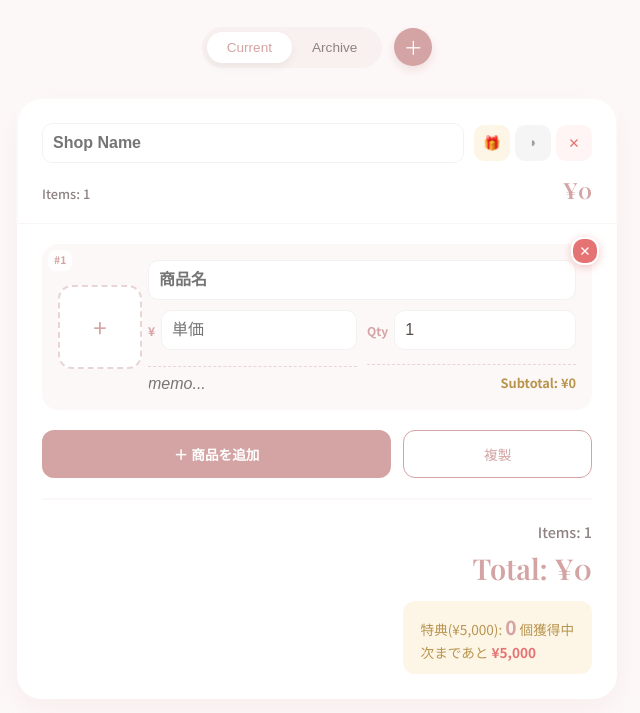
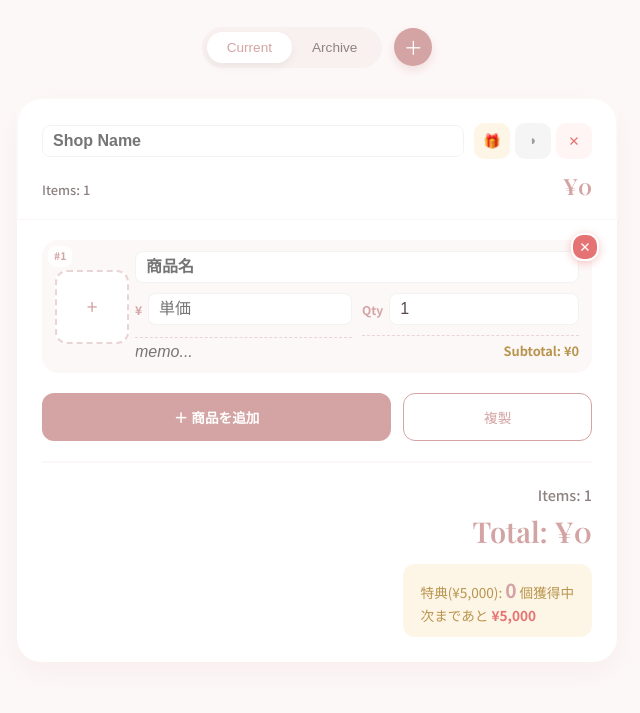
Before and after one commit to komugi-wan/two, a plain HTML site: page index.html in a window 1280 px wide. Shown: the part 129-842 px from the top of the page, without its empty margins (323-963 px from the left). Drawn offline with nearby package versions, Linux system fonts and the light colour scheme; a web font is replaced by a local one.

Commit message:
Update index.html

```diff
--- a/index.html
+++ b/index.html
@@ -9,7 +9,8 @@
     <meta name="apple-mobile-web-app-capable" content="yes">
     <meta name="apple-mobile-web-app-status-bar-style" content="default">
 
-    <title>Dusky Pink Shopping Calc | Atelier</title>
+    <title>Dusky Pink Shopping Calc |
+Atelier</title>
     <link href="https://fonts.googleapis.com/css2?family=Noto+Sans+JP:wght@300;400;500;700&family=Playfair+Display:ital,wght@0,600;1,600&display=swap" rel="stylesheet">
     <style>
         :root {
@@ -273,15 +274,15 @@
 
         .item-row {
             display: grid;
-            grid-template-columns: 80px 1fr 1fr;
+grid-template-columns: 70px 1fr 1fr;
             grid-template-areas:
                 "img name name"
                 "img price qty"
                 "img memo subtotal";
-            gap: 10px;
+gap: 8px 10px;
             align-items: center;
             background: var(--light-pink);
-            padding: 15px;
+            padding: 10px 12px;
             border-radius: var(--radius-md);
             margin-bottom: 12px;
             border: 1px solid transparent;
@@ -309,17 +310,21 @@
             pointer-events: none;
         }
 
-        .img-upload { grid-area: img; align-self: center; }
-        .p-name { grid-area: name; font-weight: 700; }
-        .p-price-wrap { grid-area: price; display: flex; align-items: center; gap: 6px; }
-        .p-qty-wrap { grid-area: qty; display: flex; align-items: center; gap: 6px; }
+        .img-upload { grid-area: img; align-self: center;
+}
+        .p-name { grid-area: name; font-weight: 700; margin-bottom: 2px;
+}
+        .p-price-wrap { grid-area: price; display: flex; align-items: center; gap: 6px;
+}
+        .p-qty-wrap { grid-area: qty; display: flex; align-items: center; gap: 6px;
+}
 
         .p-memo-wrap {
             grid-area: memo;
 display: flex;
             align-items: center;
-            padding-top: 8px;
-            margin-top: 4px;
+            padding-top: 5px;
+            margin-top: 2px;
             border-top: 1px dashed var(--soft-pink);
 }
         .p-memo {
@@ -337,8 +342,8 @@
             font-size: 0.8rem;
             color: var(--accent-gold);
             font-weight: 700;
-            padding-top: 8px;
-            margin-top: 4px;
+            padding-top: 5px;
+            margin-top: 2px;
             border-top: 1px dashed var(--soft-pink);
             white-space: nowrap;
             min-width: 100px;
@@ -364,10 +369,10 @@
         }
 
         .img-upload {
-            width: 80px;
-            height: 80px;
+            width: 70px;
+height: 70px;
             border: 2px dashed var(--soft-pink);
-            border-radius: 14px;
+            border-radius: 12px;
             display: flex;
             align-items: center;
             justify-content: center;
@@ -375,7 +380,7 @@
             overflow: hidden;
             background-size: cover;
 background-position: center;
-            font-size: 1.5rem;
+            font-size: 1.2rem;
             color: var(--main-pink);
             background-color: var(--white);
             transition: var(--transition);
@@ -389,8 +394,8 @@
         input[type="text"], input[type="number"] {
             width: 100%;
 border: 1px solid rgba(0,0,0,0.05);
-            border-radius: 10px;
-            padding: 10px;
+            border-radius: 8px;
+            padding: 6px 10px;
             box-sizing: border-box;
             color: var(--text-color);
             font-size: 16px;
@@ -444,7 +449,8 @@
             width: fit-content;
 }
 
-        .next-bonus { font-weight: 700; color: var(--danger); }
+        .next-bonus { font-weight: 700; color: var(--danger);
+}
 
         .btn {
             cursor: pointer;
@@ -468,13 +474,20 @@
             border-radius: 10px;
         }
 
-        .btn-add-item { background: var(--main-pink); color: white; flex: 2; height: 48px; font-weight: 700; }
-        .btn-duplicate { background: var(--white); border: 1.5px solid var(--main-pink); color: var(--main-pink); flex: 1; height: 48px; }
-        .btn-archive { background: #f5f5f5; color: var(--archive-color); }
-        .btn-remove { background: #fff5f5; color: var(--danger); }
-        .btn-bonus-trigger { background: var(--accent-gold-light); color: var(--accent-gold); }
+        .btn-add-item { background: var(--main-pink);
+color: white; flex: 2; height: 48px; font-weight: 700; }
+        .btn-duplicate { background: var(--white);
+border: 1.5px solid var(--main-pink); color: var(--main-pink); flex: 1; height: 48px;
+}
+        .btn-archive { background: #f5f5f5; color: var(--archive-color);
+}
+        .btn-remove { background: #fff5f5; color: var(--danger);
+}
+        .btn-bonus-trigger { background: var(--accent-gold-light); color: var(--accent-gold);
+}
 
-        .btn:active { transform: scale(0.95); }
+        .btn:active { transform: scale(0.95);
+}
 
         .modal-overlay {
             position: fixed;
@@ -529,17 +542,24 @@
 gap: 12px;
         }
 
-        .btn-modal-cancel { background: var(--light-pink); color: var(--text-light); flex: 1; }
-        .btn-modal-confirm { background: var(--danger); color: white; flex: 1; }
-        .btn-modal-save { background: var(--main-pink); color: white; flex: 1; }
+        .btn-modal-cancel { background: var(--light-pink); color: var(--text-light); flex: 1;
+}
+        .btn-modal-confirm { background: var(--danger); color: white; flex: 1;
+}
+        .btn-modal-save { background: var(--main-pink); color: white; flex: 1;
+}
 
-        .hidden { display: none !important; }
+        .hidden { display: none !important;
+}
 
         @keyframes fadeIn {
-            from { opacity: 0; transform: translateY(10px); }
-            to { opacity: 1; transform: translateY(0); }
+            from { opacity: 0;
+transform: translateY(10px); }
+            to { opacity: 1; transform: translateY(0);
 }
-        .shop-card { animation: fadeIn 0.4s ease-out; }
+        }
+        .shop-card { animation: fadeIn 0.4s ease-out;
+}
 
     </style>
 </head>
@@ -558,6 +578,7 @@
 
     <div id="app" class="container"></div>
 
+
 <div id="delete-modal" class="modal-overlay">
         <div class="modal-content">
             <div class="modal-title">Remove Item</div>
@@ -565,6 +586,7 @@
             <div class="modal-btns">
                 <button class="btn btn-modal-cancel" onclick="closeModal()">キャンセル</button>
                 <button class="btn btn-modal-confirm" id="confirm-delete-btn">削除する</button>
+
  </div>
         </div>
     </div>
@@ -576,6 +598,7 @@
             <div id="modal-bonus-list" class="bonus-settings-list"></div>
             <button class="btn-add-bonus-in-modal" onclick="addBonusRowInModal()">＋ 特典条件を追加</button>
             <div class="modal-btns" style="margin-top:20px;">
+
               <button class="btn btn-modal-cancel" onclick="closeBonusModal()">閉じる</button>
             </div>
         </div>
@@ -585,6 +608,7 @@
         if ('serviceWorker' in navigator) {
             window.addEventListener('load', () => {
                 navigator.serviceWorker.register('sw.js')
+
     .then(reg => console.log('Service Worker registered'))
                 .catch(err => console.error('Service Worker registration failed', err));
 });
@@ -604,11 +628,13 @@
                 const request = indexedDB.open(DB_NAME, DB_VERSION);
                 request.onupgradeneeded = (e) => {
                     const db = e.target.result;
+
       if (!db.objectStoreNames.contains(STORE_NAME)) {
                         db.createObjectStore(STORE_NAME);
                     }
                 };
                 request.onsuccess = (e) => resolve(e.target.result);
+
     request.onerror = (e) => reject(e.target.error);
             });
 }
@@ -628,6 +654,7 @@
                 if (currentTab === 'main') {
                     card.classList.toggle('hidden', isArchived);
                 } else {
+
   card.classList.toggle('hidden', !isArchived);
                 }
             });
@@ -640,7 +667,8 @@
             el.setAttribute('data-archived', !isArchived);
 
             const btn = el.querySelector('.btn-archive');
-            btn.innerHTML = !isArchived ? '◖' : '◗';
+            btn.innerHTML = !isArchived ?
+'◖' : '◗';
             btn.title = !isArchived ? '復元' : 'アーカイブ';
 
             debouncedSave();
@@ -656,16 +684,21 @@
                 <div class="shop-card" id="${setId}" data-archived="${isArchived}">
                     <div class="shop-sticky-header">
                         <div class="shop-header">
-                            <input type="text" class="shop-title" placeholder="Shop Name" value="${savedData ? savedData.title : ''}" oninput="debouncedSave()">
+                            <input type="text" class="shop-title" placeholder="Shop
+Name" value="${savedData ? savedData.title : ''}" oninput="debouncedSave()">
                             <div style="display: flex; gap: 5px;">
                                 <button class="btn btn-icon btn-bonus-trigger" onclick="openBonusModal('${setId}')" title="特典設定">🎁</button>
-                                <button class="btn btn-icon btn-archive" onclick="toggleArchive('${setId}')" title="${isArchived ? '復元' : 'アーカイブ'}">${isArchived ? '◖' : '◗'}</button>
+
+       <button class="btn btn-icon btn-archive" onclick="toggleArchive('${setId}')" title="${isArchived ? '復元' : 'アーカイブ'}">${isArchived ?
+'◖' : '◗'}</button>
                                 <button class="btn btn-icon btn-remove" onclick="removeSetConfirm('${setId}')">✕</button>
                             </div>
                         </div>
+
               <div class="header-summary-row">
                             <div class="header-total-qty">Items: <span class="total-qty-val">0</span></div>
                             <div class="header-total-price">¥<span class="total-val">0</span></div>
+
 </div>
                     </div>
 
@@ -674,15 +707,18 @@
                     <div class="items-container" id="items-${setId}"></div>
 
                     <div style="margin-top: 20px; display: flex; gap: 12px;">
+
                <button class="btn btn-add-item" onclick="addItem('${setId}')">＋ 商品を追加</button>
                         <button class="btn btn-duplicate" onclick="duplicateSet('${setId}')">複製</button>
                     </div>
 
                     <div class="footer-summary">
+
            <div class="total-items">Items: <span class="total-qty-val-footer">0</span></div>
                         <div class="total-price">Total: ¥<span class="total-val-footer">0</span></div>
                         <div class="bonus-info-container" id="bonus-info-list-${setId}"></div>
                     </div>
+
    </div>
             `;
 
@@ -736,6 +772,7 @@
                     <input type="number" inputmode="numeric" class="modal-unit-input bonus-unit" value="${val}">
                     <span>円ごと</span>
                 </div>
+
      <button class="btn-remove-bonus" onclick="this.parentElement.remove()">✕</button>
             `;
 listArea.appendChild(div);
@@ -760,31 +797,37 @@
             itemRow.className = 'item-row';
 
             const randomId = Math.random().toString(36).substr(2, 9);
-            const bgStyle = itemData?.img ? `background-image: url(${itemData.img}); border-style: solid;` : '';
+            const bgStyle = itemData?.img ?
+`background-image: url(${itemData.img}); border-style: solid;` : '';
 
             itemRow.innerHTML = `
                 <div class="item-number">#</div>
                 <label class="img-upload" id="label-${randomId}" style="${bgStyle}">
-                    ${itemData?.img ? '' : '+'}
+                    ${itemData?.img ?
+'' : '+'}
                     <input type="file" hidden accept="image/*" onchange="handleImage(this, 'label-${randomId}')">
                 </label>
                 <input type="text" class="p-name" placeholder="商品名" value="${itemData ? itemData.name : ''}" oninput="debouncedSave()">
                 <div class="p-price-wrap">
+
      <span style="font-size:0.75rem; color:var(--main-pink); font-weight:bold">¥</span>
                     <input type="number" inputmode="numeric" class="p-price" placeholder="単価" value="${itemData ? itemData.price : ''}" oninput="calculate('${setId}')">
                 </div>
                 <div class="p-qty-wrap">
                     <span style="font-size:0.75rem; color:var(--main-pink); font-weight:bold">Qty</span>
+
               <input type="number" inputmode="numeric" class="p-qty" value="${itemData ? itemData.qty : 1}" oninput="calculate('${setId}')">
                 </div>
                 <div class="p-memo-wrap">
-                    <input type="text" class="p-memo" placeholder="memo..." maxlength="20" value="${itemData ? (itemData.memo || '') : ''}" oninput="debouncedSave()">
+                    <input type="text" class="p-memo" placeholder="memo..." maxlength="20" value="${itemData ?
+(itemData.memo || '') : ''}" oninput="debouncedSave()">
                 </div>
                 <div class="subtotal-text">Subtotal: ¥0</div>
                 <button class="btn btn-remove btn-remove-row" onclick="confirmRemoveRow(this, '${setId}')">✕</button>
             `;
             container.appendChild(itemRow);
             calculate(setId);
+
     }
 
         function confirmRemoveRow(btn, setId) {
@@ -794,11 +837,13 @@
             modal.querySelector('.modal-title').innerText = "Remove Item";
             modal.classList.add('active');
 
+
          document.getElementById('confirm-delete-btn').onclick = function() {
                 if (itemToDelete) {
                     itemToDelete.remove();
                     calculate(currentSetId);
                     closeModal();
+
       }
             };
         }
@@ -854,6 +899,7 @@
 
                 const price = parseFloat(row.querySelector('.p-price').value) || 0;
                 const qty = parseFloat(row.querySelector('.p-qty').value) || 0;
+
  const sub = price * qty;
                 row.querySelector('.subtotal-text').textContent = `Subtotal: ¥${sub.toLocaleString()}`;
                 total += sub;
@@ -873,12 +919,14 @@
 
                 const count = Math.floor(total / unit);
                 const remainder = total % unit;
+
     let next = (remainder === 0 && total > 0) ? 0 : unit - remainder;
                 if (total === 0) next = unit;
 
                 const infoBox = document.createElement('div');
                 infoBox.className = 'bonus-info';
                 infoBox.innerHTML = `
+
                 特典(¥${unit.toLocaleString()}): <strong class="bonus-count" style="font-size:1.2rem; color:var(--main-pink)">${count}</strong> 個獲得中<br>
                     次まであと <span class="next-bonus">¥<span class="next-bonus-val">${next.toLocaleString()}</span></span>
                 `;
@@ -904,6 +952,7 @@
                 data.items.push({
                     img: bgImg ? bgImg.slice(5, -2).replace(/"/g, "") : "",
                     name: row.querySelector('.p-name').value,
+
      price: row.querySelector('.p-price').value,
                     qty: row.querySelector('.p-qty').value,
                     memo: row.querySelector('.p-memo').value
@@ -911,6 +960,7 @@
             });
             addSet(data);
         }
+
 
     function debouncedSave() {
             if (saveTimeout) clearTimeout(saveTimeout);
@@ -921,6 +971,7 @@
 
         async function saveAll() {
             const allData = [];
+
            const cards = document.querySelectorAll('.shop-card');
 
             cards.forEach(set => {
@@ -929,11 +980,13 @@
                     const bgImg = row.querySelector('.img-upload').style.backgroundImage;
                     items.push({
                         img: bgImg ? bgImg.slice(5, -2).replace(/"/g, "") : "",
+
 name: row.querySelector('.p-name').value,
                         price: row.querySelector('.p-price').value,
                         qty: row.querySelector('.p-qty').value,
                         memo: row.querySelector('.p-memo').value
                     });
+
             });
 
                 const bonusUnits = [];
@@ -941,6 +994,7 @@
 
                 allData.push({
                     title: set.querySelector('.shop-title').value,
+
       bonusUnits: bonusUnits,
                     isArchived: set.getAttribute('data-archived') === 'true',
                     items: items
@@ -973,7 +1027,8 @@
 };
 
                 request.onerror = () => { addSet(); };
-            } catch (e) { addSet(); }
+            } catch (e) { addSet();
+}
         }
 
         window.addEventListener('DOMContentLoaded', loadAll);
```
Lines whose indentation alone changed are shown as unchanged.
